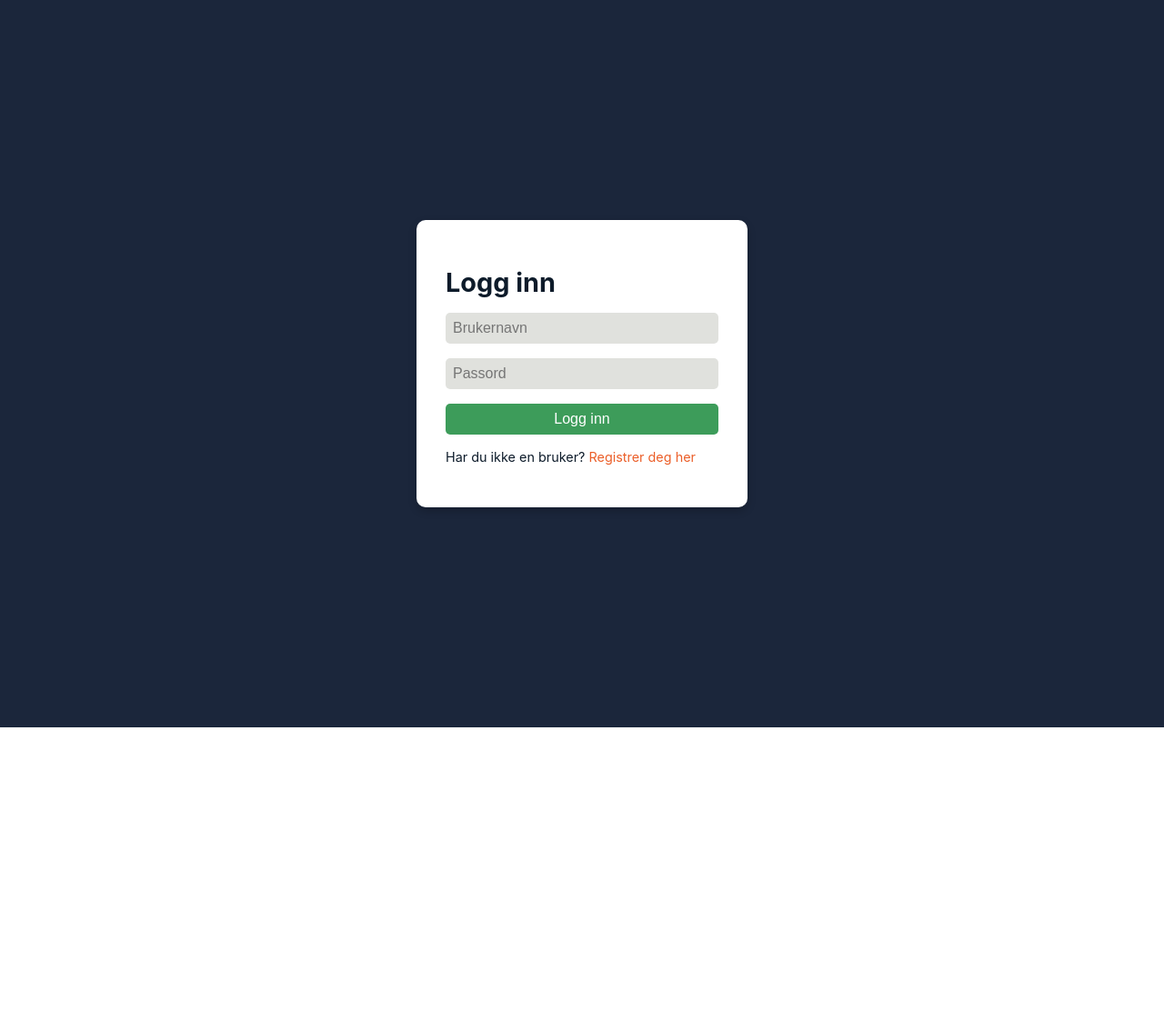
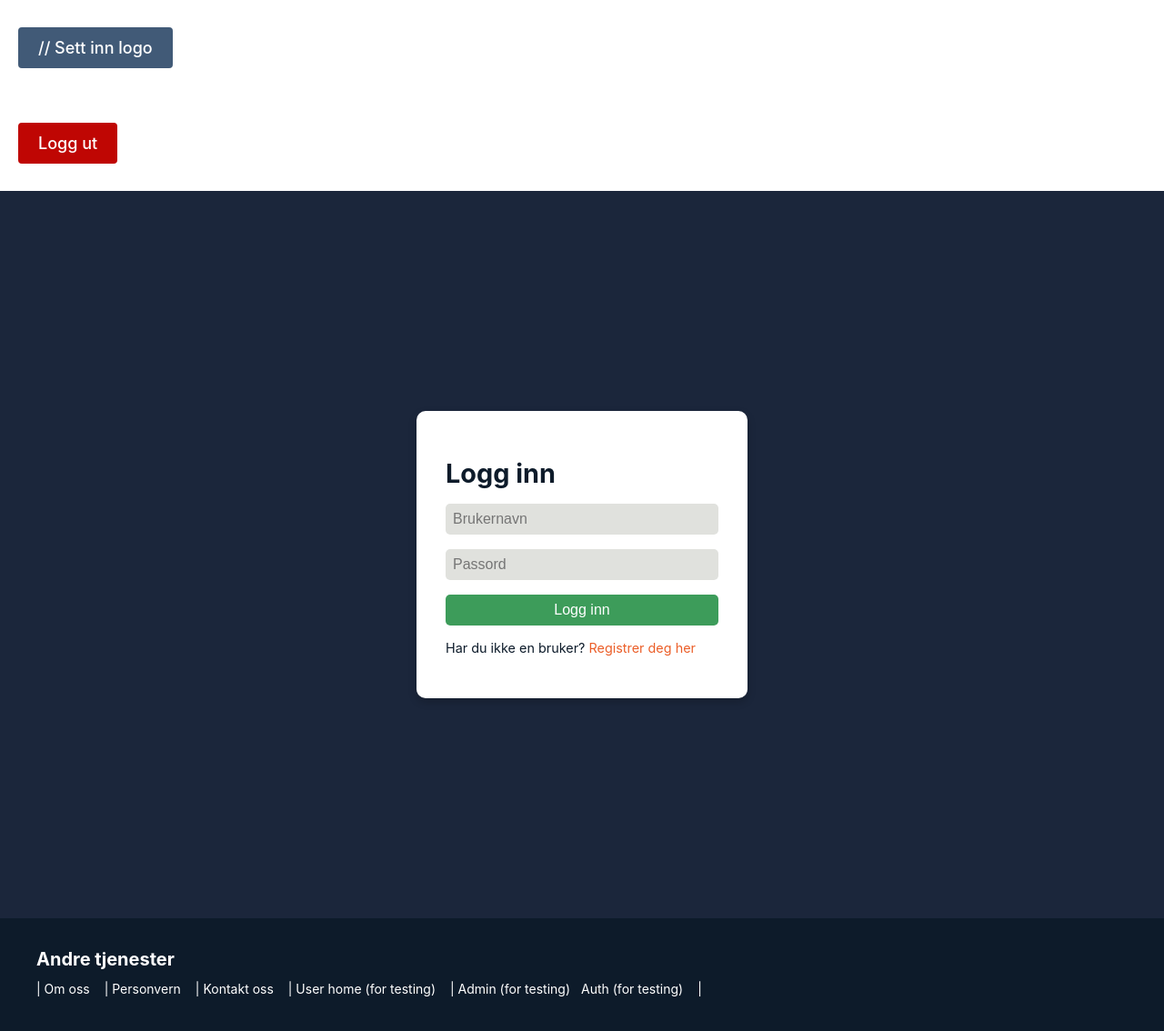
Before and after one commit to NTNU-IDI/scrum-project-2025-team11, a Vue app in the folder frontend/: page /login in a window 1280 px wide. Shown: the top 1134 px of the page at 91% size. Before the commit the page ends 800 px from the top, so only its background shows below. Built offline with nearby package versions, Linux system fonts and the light colour scheme; the HTML template or start-up script is replaced by a standard one.

Commit message:
Add header and footer

```diff
--- a/frontend/src/views/LogInView.vue
+++ b/frontend/src/views/LogInView.vue
@@ -1,9 +1,13 @@
 <script setup lang="ts">
 import LogInComponent from '@/components/LogInComponent.vue';
+import HeaderBase from "@/components/HeaderBase.vue";
+import Footer from "@/components/Footer.vue";
 </script>
 
 <template>
+  <HeaderBase />
   <div class="register-login-wrapper">
     <LogInComponent/>
   </div>
+  <Footer />
 </template>
--- a/frontend/src/views/RegisterView.vue
+++ b/frontend/src/views/RegisterView.vue
@@ -1,11 +1,15 @@
 <script setup lang="ts">
 import RegisterComponent from "@/components/RegisterComponent.vue";
+import HeaderBase from "@/components/HeaderBase.vue";
+import Footer from "@/components/Footer.vue";
 </script>
 
 <template>
+  <HeaderBase />
   <div class="register-login-wrapper">
     <RegisterComponent />
   </div>
+  <Footer />
 </template>
 
 <style scoped>
```
